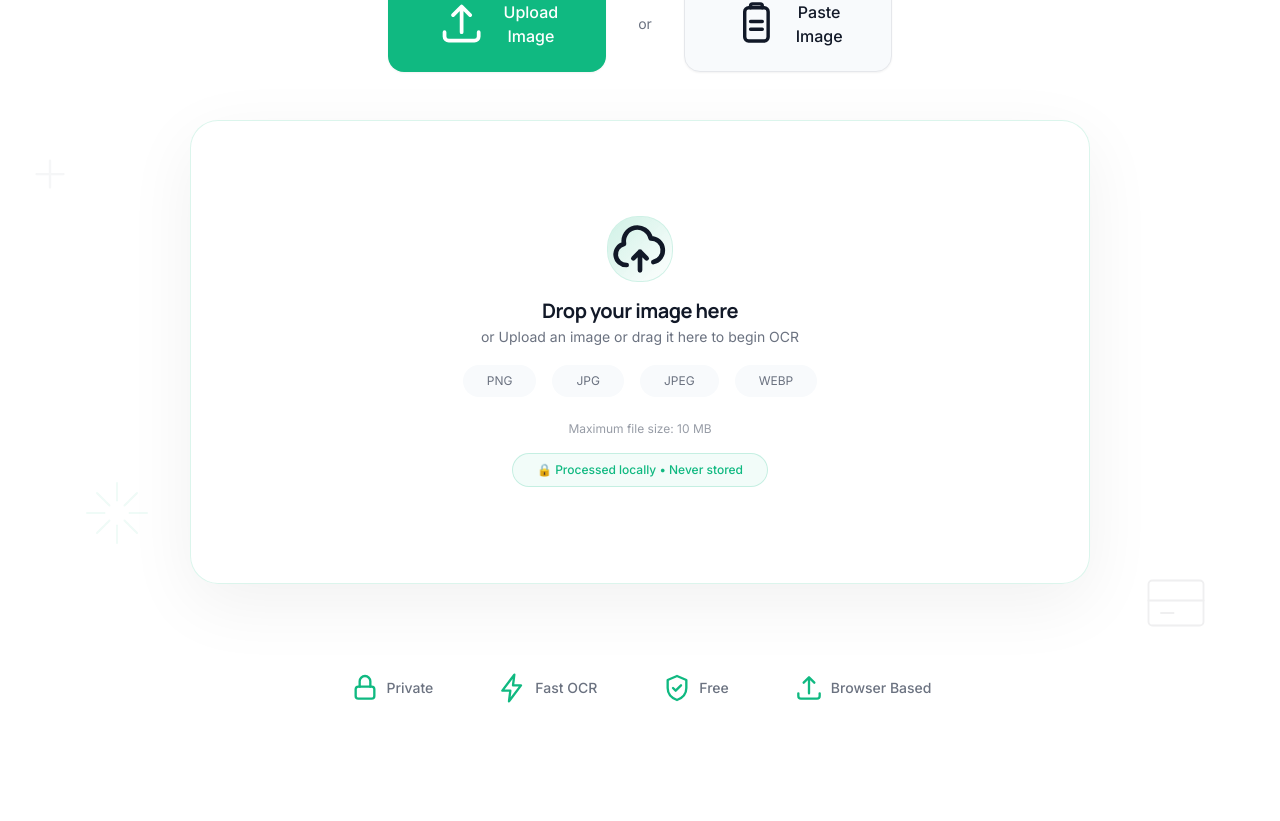
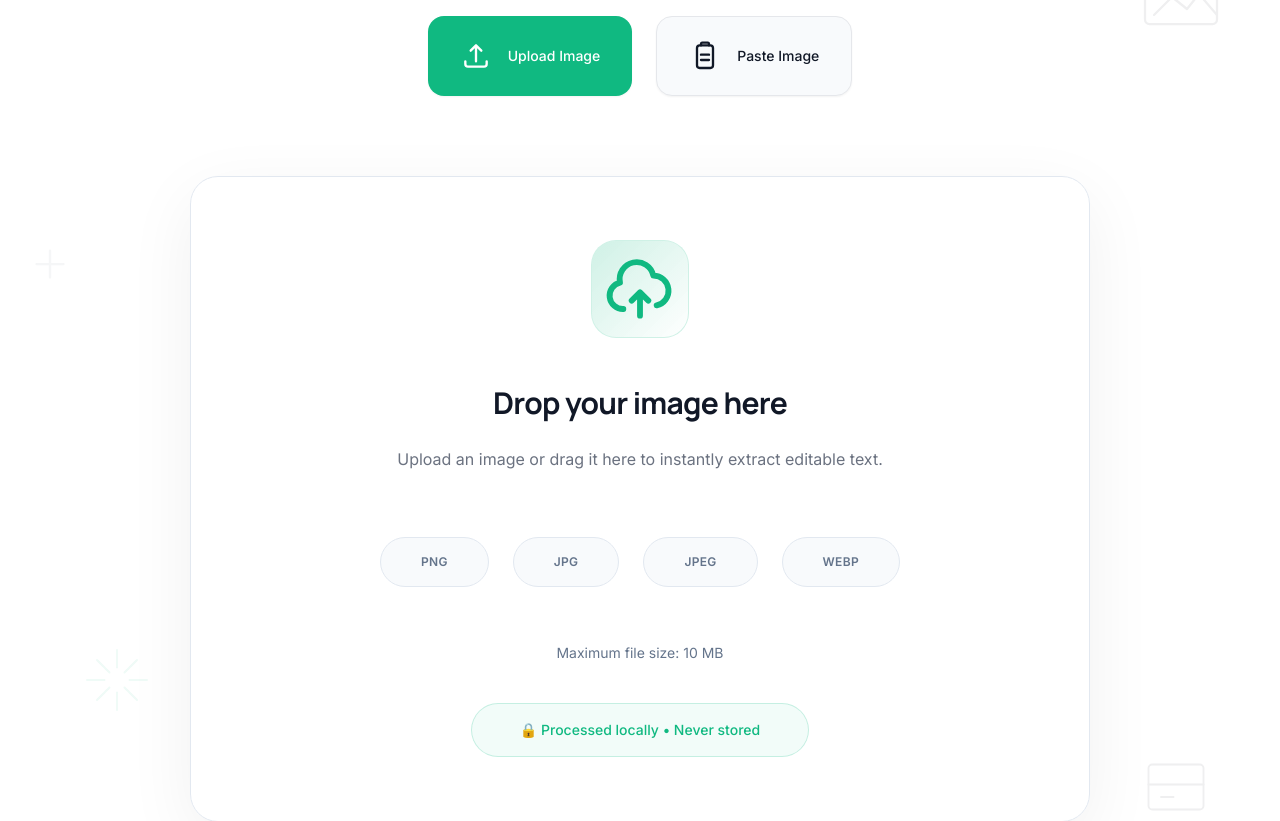
Before and after one commit to antrakumari0p/OCRMint, a React (Vite) app: page / in a window 1280 px wide. Shown: the part 400-1221 px from the top of the page. Before the commit the page ends 1200 px from the top, so only its background shows below. Built offline with nearby package versions, Linux system fonts and the light colour scheme.

Commit message:
hero update

```diff
--- a/src/sections/Hero.tsx
+++ b/src/sections/Hero.tsx
@@ -5,16 +5,9 @@ import { useFileInput } from "@/hooks/useFileInput";
 import { ACCEPTED_FILE_TYPES, UploadCard } from "./UploadCard";
 
 export interface HeroProps {
-  /**
-   * Called with the selected file, whichever entry point the user uses
-   * (the Upload Image button, drag-and-drop, or Paste Image).
-   */
   onFileSelect?: (file: File) => void;
-  /** Wires the existing "Paste Image" button to a real handler. */
   onPasteClick?: () => void;
-  /** Disables the "Paste Image" button — e.g. unsupported browser or OCR already running. */
   pasteDisabled?: boolean;
-  /** Overrides the Paste button's accessible name — used to explain why it's disabled. */
   pasteAriaLabel?: string;
 }
 
@@ -104,105 +97,101 @@ function ShieldCheckIcon(props: SVGProps<SVGSVGElement>) {
 }
 
 const TRUST_ITEMS = [
-  {
-    label: "Private",
-    icon: LockIcon,
-  },
-  {
-    label: "Fast OCR",
-    icon: BoltIcon,
-  },
-  {
-    label: "Free",
-    icon: ShieldCheckIcon,
-  },
-  {
-    label: "Browser Based",
-    icon: UploadIcon,
-  },
+  { label: "Private", icon: LockIcon },
+  { label: "Fast OCR", icon: BoltIcon },
+  { label: "Free", icon: ShieldCheckIcon },
+  { label: "Browser Based", icon: UploadIcon },
 ] as const;
 
-/**
- * The first (and currently only) screen of OCRMint. Sized to fit within a
- * single laptop viewport (~900px tall) alongside the header, without
- * scrolling — spacing and type scale are intentionally compact rather than
- * airy. The upload experience — CTA buttons + dropzone — is the focal
- * point; heading and subheading exist to orient the user toward it
- * immediately, not to sell the product.
- */
-export function Hero({ onFileSelect, onPasteClick, pasteDisabled, pasteAriaLabel }: HeroProps) {
-  const { inputRef, openFilePicker, handleInputChange } = useFileInput(onFileSelect);
+export function Hero({
+  onFileSelect,
+  onPasteClick,
+  pasteDisabled,
+  pasteAriaLabel,
+}: HeroProps) {
+  const { inputRef, openFilePicker, handleInputChange } =
+    useFileInput(onFileSelect);
 
   return (
     <Section
       as="section"
       aria-label="Extract text from an image"
-      className="relative flex min-h-[85vh] items-center overflow-hidden py-6 sm:py-8"
+      className="relative flex min-h-[85vh] items-center overflow-hidden py-5"
     >
-      <DecorativeBackground theme="ocr" density="medium" opacity={0.07} />
+      <DecorativeBackground
+        theme="ocr"
+        density="medium"
+        opacity={0.07}
+      />
 
-      <Container className="relative z-10 flex flex-col items-center gap-8 text-center sm:gap-6">
-        <div className="flex flex-col items-center gap-3">
-       <h1 className="text-2xl font-bold leading-[1.15] tracking-tight sm:text-3xl lg:text-4xl">
-  <span className="block text-text-primary">Extract Text From Images</span>
-  <span className="block text-primary">Instantly.</span>
+      <Container className="relative z-10 max-w-6xl">
+
+        <div className="flex flex-col items-center text-center">
+
+          <h1 className="max-w-4xl 3xl font-bold tracking-tight text-text-primary sm:text-4xl lg:text-5xl">
+            Extract Text From Images
+            <br />
+
+            <span className="bg-gradient-to-r from-primary to-emerald-400 bg-clip-text text-transparent">
+              Instantly.
+            </span>
           </h1>
 
-          <p className="max-w-md font-body text-sm text-text-secondary sm:text-base">
-            Convert screenshots, scanned documents and photos into editable text —
-  directly in your browser, fast and privately.
+          <p className="mt-3 max-w-xl text-base leading-7 text-text-secondary">
+            Convert screenshots, scanned documents and photos into editable text
+            directly in your browser. Fast, private and completely free.
           </p>
-        </div>
 
-        <div className="flex flex-wrap items-center justify-center gap-4">
           <input
             ref={inputRef}
             type="file"
             accept={ACCEPTED_FILE_TYPES.join(",")}
             onChange={handleInputChange}
             className="sr-only"
-            aria-hidden="true"
-            tabIndex={-1}
           />
 
-          <Button type="button" size="lg" onClick={openFilePicker}>
-            <UploadIcon className="h-4.5 w-4.5" aria-hidden="true" />
+          <div className="mt-8 flex flex-wrap items-center justify-center gap-3">
+
+            <Button
+              size="md"
+              onClick={openFilePicker}
+            >
+              <UploadIcon className="h-4 w-4" />
               Upload Image
             </Button>
 
-          <span className="font-body text-sm text-text-secondary">or</span>
-
             <Button
-            type="button"
+              size="md"
               variant="secondary"
-            size="lg"
               onClick={onPasteClick}
               disabled={pasteDisabled}
-            aria-label={pasteAriaLabel ?? "Paste image from clipboard"}
+              aria-label={
+                pasteAriaLabel ?? "Paste image from clipboard"
+              }
             >
-            <ClipboardIcon className="h-4.5 w-4.5" aria-hidden="true" />
+              <ClipboardIcon className="h-4 w-4" />
               Paste Image
             </Button>
+
           </div>
 
+          <div className="mt-10 w-full">
             <UploadCard onFileSelect={onFileSelect} />
+          </div>
 
-<div className="mt-5 flex flex-wrap items-center justify-center gap-x-8 gap-y-2 text-sm text-text-secondary">
+          <div className="mt-8 flex flex-wrap items-center justify-center gap-x-8 gap-y-3">
 
             {TRUST_ITEMS.map((item) => (
               <div
                 key={item.label}
-      className="flex items-center gap-1.5"
+                className="flex items-center gap-2 text-sm font-medium text-text-secondary"
               >
-      <item.icon
-        className="h-4 w-4 text-primary"
-      />
-
-      <span className="font-medium">
+                <item.icon className="h-4 w-4 text-primary" />
                 {item.label}
-      </span>
               </div>
             ))}
+
+          </div>
 
         </div>
 
--- a/src/sections/UploadCard.tsx
+++ b/src/sections/UploadCard.tsx
@@ -78,16 +78,19 @@ export function UploadCard({ onFileSelect }: UploadCardProps) {
     onDrop={handleDrop}
     aria-labelledby={headingId}
     className={cn(
-  "group relative mx-auto flex w-full max-w-[900px] flex-col items-center justify-center rounded-[28px]",
-  "border border-primary/15 bg-white/80 backdrop-blur-md",
-  "px-10 py-12",
-  "shadow-[0_20px_70px_rgba(0,0,0,0.06)]",
-  "transition-all duration-300",
+      "group relative mx-auto flex w-full max-w-[900px] flex-col items-center justify-center overflow-hidden rounded-[28px]",
+      "border px-10 py-8 transition-all duration-300 backdrop-blur-md",
+
+      // Light mode
+      "border-slate-200 bg-white/80 shadow-[0_20px_70px_rgba(0,0,0,0.06)]",
+
+      // Dark mode
+      "dark:border-zinc-700 dark:bg-[#121a18] dark:shadow-[0_20px_70px_rgba(0,0,0,0.55)]",
+
       isDragging
         ? "scale-[1.01] border-primary shadow-[0_25px_80px_rgba(16,185,129,0.18)]"
-    : "hover:-translate-y-1 hover:shadow-[0_25px_80px_rgba(0,0,0,0.08)]"
+        : "hover:-translate-y-1 hover:border-primary/50 dark:hover:border-primary/40 hover:shadow-[0_25px_80px_rgba(0,0,0,0.08)] dark:hover:shadow-[0_25px_80px_rgba(0,0,0,0.7)]"
     )}
-
   >
     <input
       ref={inputRef}
@@ -98,48 +101,93 @@ export function UploadCard({ onFileSelect }: UploadCardProps) {
       aria-hidden="true"
       tabIndex={-1}
     />
-<div className="flex h-8 w-8 items-center justify-center rounded-[30px] bg-gradient-to-br
+
+    {/* Upload Icon */}
+
+    <div
+      className="
+      flex h-24 w-24 items-center justify-center rounded-3xl
+      bg-gradient-to-br
       from-primary/20
       via-primary/10
       to-transparent
-ring-1 ring-primary/20">
-  <CloudUploadIcon className="h-8 w-8" />
+      ring-1 ring-primary/20
+      dark:from-primary/30
+      dark:via-primary/15
+      dark:ring-primary/30
+    "
+    >
+      <CloudUploadIcon className="h-10 w-10 text-primary" />
     </div>
+
+    {/* Heading */}
 
     <h2
       id={headingId}
-  className="mt-2 font-heading text-xl font-bold tracking-tight text-text-primary"
+      className="mt-6 font-heading text-3xl font-bold tracking-tight text-text-primary dark:text-white"
     >
       Drop your image here
     </h2>
 
-<p className="max-w-md text-sm leading-6 text-text-secondary">
-  or Upload an image or drag it here to begin OCR
+    {/* Subtitle */}
+
+    <p className="mt-3 max-w-lg text-center text-base leading-7 text-text-secondary dark:text-zinc-400">
+      Upload an image or drag it here to instantly extract editable text.
     </p>
 
-<div className="mt-2 flex flex-wrap items-center justify-center gap-2 text-xs text-text-secondary">
-  <span className="rounded-full bg-surface px-3 py-1">
-    PNG
+    {/* File Types */}
+
+    <div className="mt-8 flex flex-wrap justify-center gap-3">
+      {["PNG", "JPG", "JPEG", "WEBP"].map((type) => (
+        <span
+          key={type}
+          className="
+          rounded-full
+          border
+          border-slate-200
+          bg-slate-50
+          px-5
+          py-2
+          text-xs
+          font-semibold
+          tracking-wide
+          text-slate-500
+
+          dark:border-zinc-700
+          dark:bg-zinc-800
+          dark:text-zinc-300
+        "
+        >
+          {type}
         </span>
-
-  <span className="rounded-full bg-surface px-3 py-1">
-    JPG
-  </span>
-
-  <span className="rounded-full bg-surface px-3 py-1">
-    JPEG
-  </span>
-
-  <span className="rounded-full bg-surface px-3 py-1">
-    WEBP
-  </span>
+      ))}
     </div>
 
-<p className="mt-3 text-xs text-text-secondary/70">
+    {/* Max Size */}
+
+    <p className="mt-7 text-sm text-slate-500 dark:text-zinc-500">
       Maximum file size: {MAX_FILE_SIZE_MB} MB
     </p>
 
-<div className="mt-2 rounded-full border border-primary/20 bg-primary/5 px-3 py-1 text-xs font-medium text-primary">
+    {/* Privacy Badge */}
+
+    <div
+      className="
+      mt-5
+      rounded-full
+      border
+      border-primary/20
+      bg-primary/5
+      px-6
+      py-2
+      text-sm
+      font-medium
+      text-primary
+
+      dark:border-primary/25
+      dark:bg-primary/10
+    "
+    >
       🔒 Processed locally • Never stored
     </div>
   </button>
```
Lines whose indentation alone changed are shown as unchanged.
